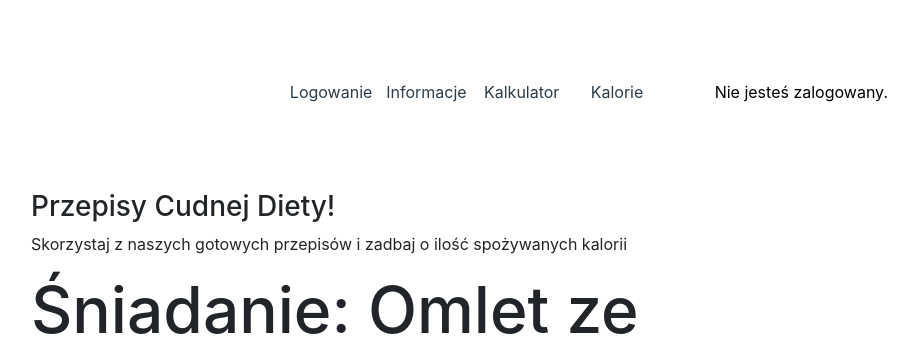
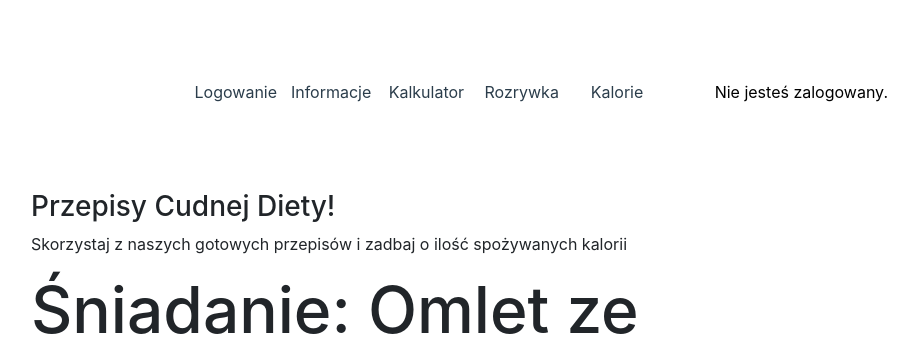
Before and after one commit to marciniak17wumed/DietaWumed, a Django app: template Dieta/cudnadieta/templates/przepisy.html in a window 1280 px wide. Shown: the top 347 px of the page, without its empty margins (231-1149 px from the left). Run offline with Django 3.2, Linux system fonts and the light colour scheme; the template is opened without the code that fills it, so the values that code supplies are empty.

Commit message:
Update przepisy.html
Dodanie nowej kategorii "Rozrywka" w głównym menu.

```diff
--- a/Dieta/cudnadieta/templates/przepisy.html
+++ b/Dieta/cudnadieta/templates/przepisy.html
@@ -151,6 +151,10 @@
             <div class="menu-item">
                 <a class="menu-title" href="/calc">Kalkulator</a>
             </div>
+
+            <div class="menu-item">
+        <a class="menu-title" href="/snake">Rozrywka</a>
+      </div>
 
             <div class="menu-item">
                 <a class="menu-title" href="/kalorie">Kalorie</a>
```
